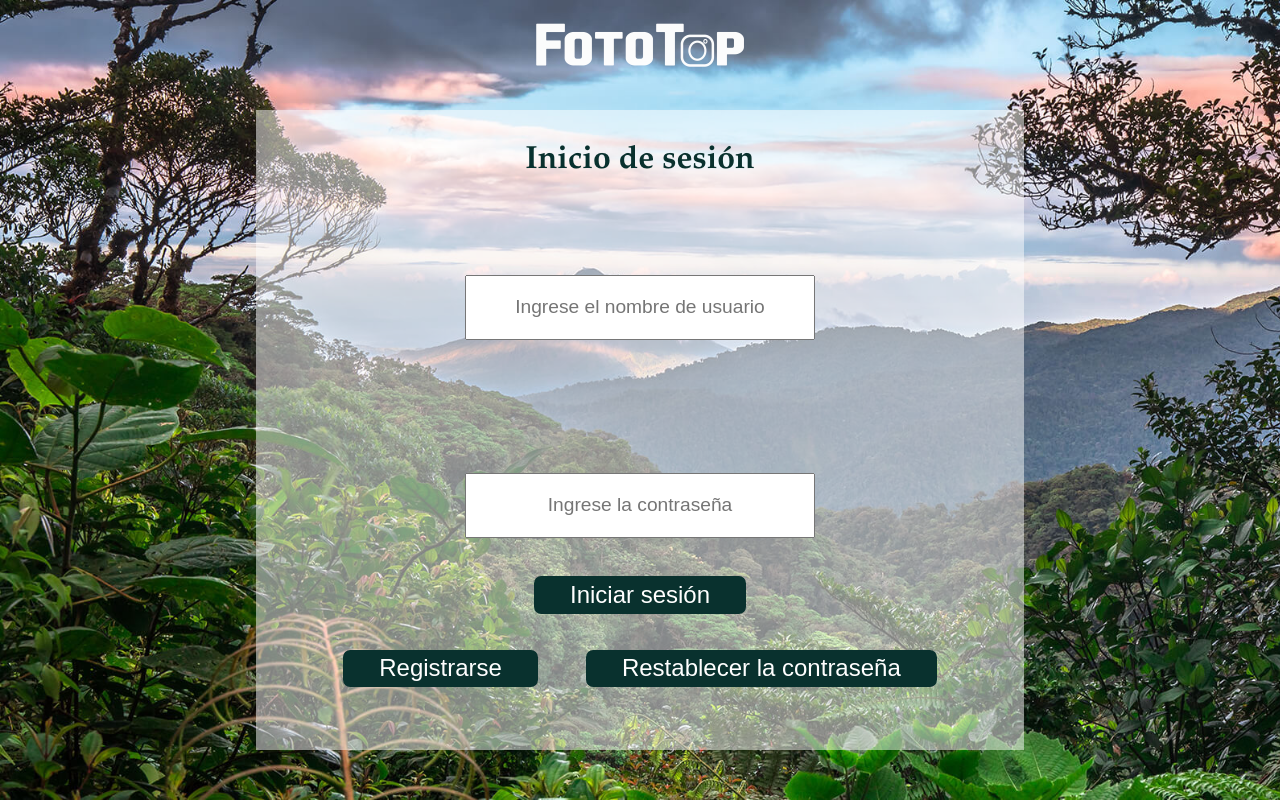
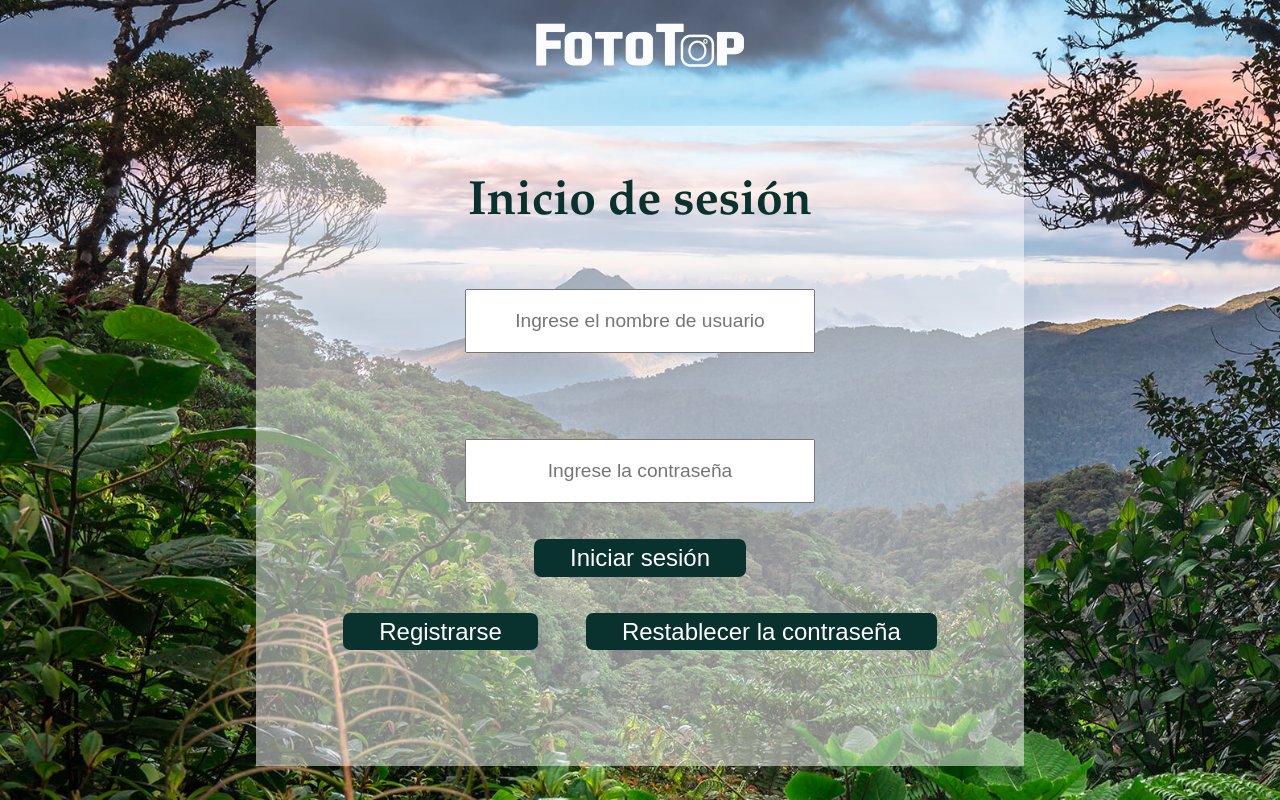
Before and after one commit to Francis13CR/Proyecto_desarrollo1, a PHP site: page /login.html in a window 1280 px wide. Run offline with PHP 8.4, Linux system fonts and the light colour scheme; some libraries are stand-ins or nearby versions.

Commit message:
some changes

```diff
--- a/css/login.css
+++ b/css/login.css
@@ -34,8 +34,8 @@ body {
     width: 50%;
     margin-left: auto;
     margin-right: auto;
-    margin-top: 3.5em;
-    margin-bottom: 2em;
+    margin-top: 1.5em;
+    margin-bottom: 1.5em;
     padding: 1em;
     text-align: center;
     font-size: 1.2em;
@@ -66,7 +66,7 @@ body {
 
 .title {
     font-family: 'Book Antiqua', serif;
-    font-size: 2em;
+    font-size: 3em;
     color: #09312e;
     position: relative;
     top: 1em;
@@ -120,6 +120,14 @@ body {
     display: block;
     margin-left: auto;
     margin-right: auto;
+}
+
+.mt-1{
+    margin-top: 1em;
+}
+
+.mt-3{
+    margin-top: 3em;
 }
 
 /*MEDIA QUERIES*/
--- a/php/login.php
+++ b/php/login.php
@@ -17,7 +17,7 @@ $database = new Medoo([
     'database_name' => 'fototop',
     'server' => 'localhost',
     'username' => 'root',
-    'password' => 'Carlexis2609'
+    'password' => ''
 ]);
 
 if($_POST){
@@ -95,10 +95,10 @@ if($_POST){
                     </div>
                     <div class="form-group">
                         <label class="form-label" for="password"></label>
-                        <input class="form-input" id="password" type="password" placeholder="Ingrese la contraseña" id="password"
+                        <input class="form-input mt-1" id="password" type="password" placeholder="Ingrese la contraseña" id="password"
                             name="password" required>
                     </div>
-                      <button type="submit" class="btn cursor centered">Iniciar sesión</button>
+                      <button type="submit" class="btn cursor centered mt-3">Iniciar sesión</button>
                 </FORM>
                 <section class="btn-section">
                     <div class="btn-div">
--- a/php/passRecovery.php
+++ b/php/passRecovery.php
@@ -10,7 +10,7 @@ $database = new Medoo([
     'database_name' => 'fototop',
     'server' => 'localhost',
     'username' => 'root',
-    'password' => 'Carlexis2609'
+    'password' => ''
 ]);
 
 $data=$database->select("users","*");
--- a/php/singup.php
+++ b/php/singup.php
@@ -9,7 +9,7 @@ $database = new Medoo([
     'host' => 'localhost',
     'database' => 'fototop',
     'username' => 'root',
-    'password' => 'Carlexis2609',
+    'password' => '',
 ]);
 
 ?>
```
